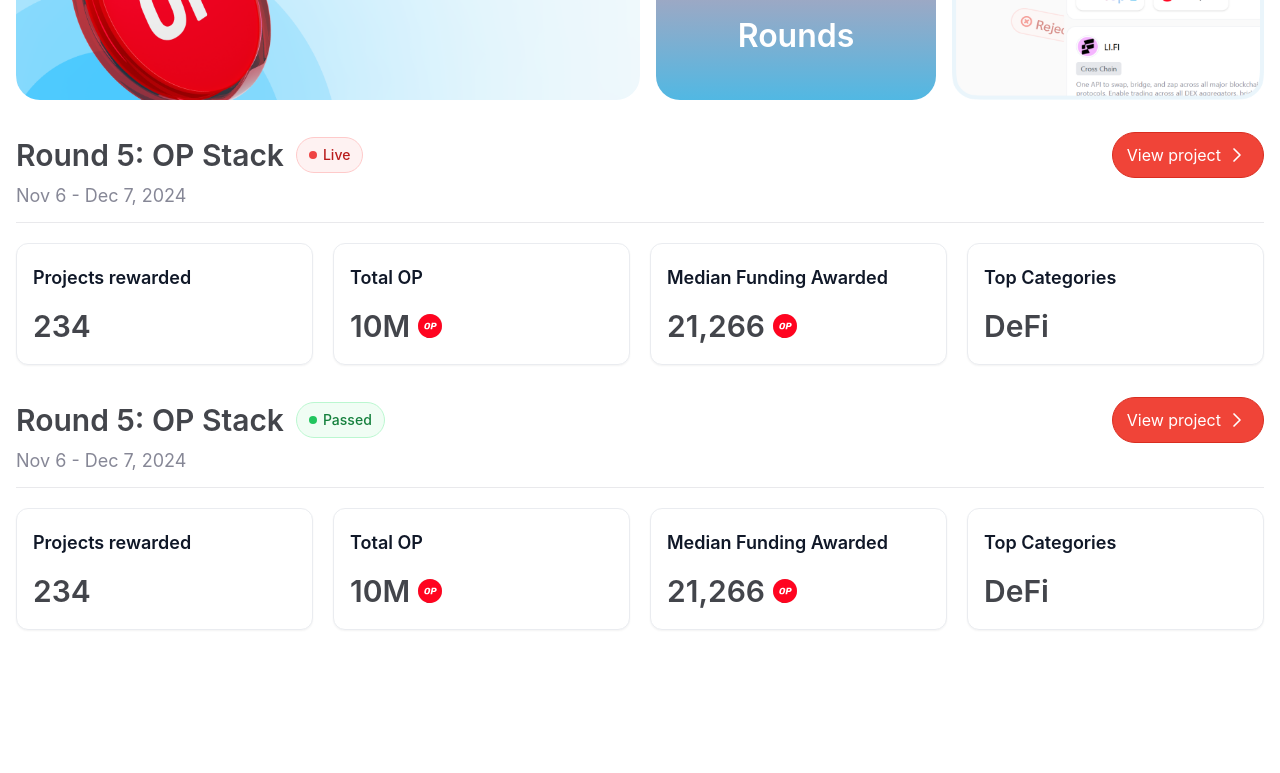
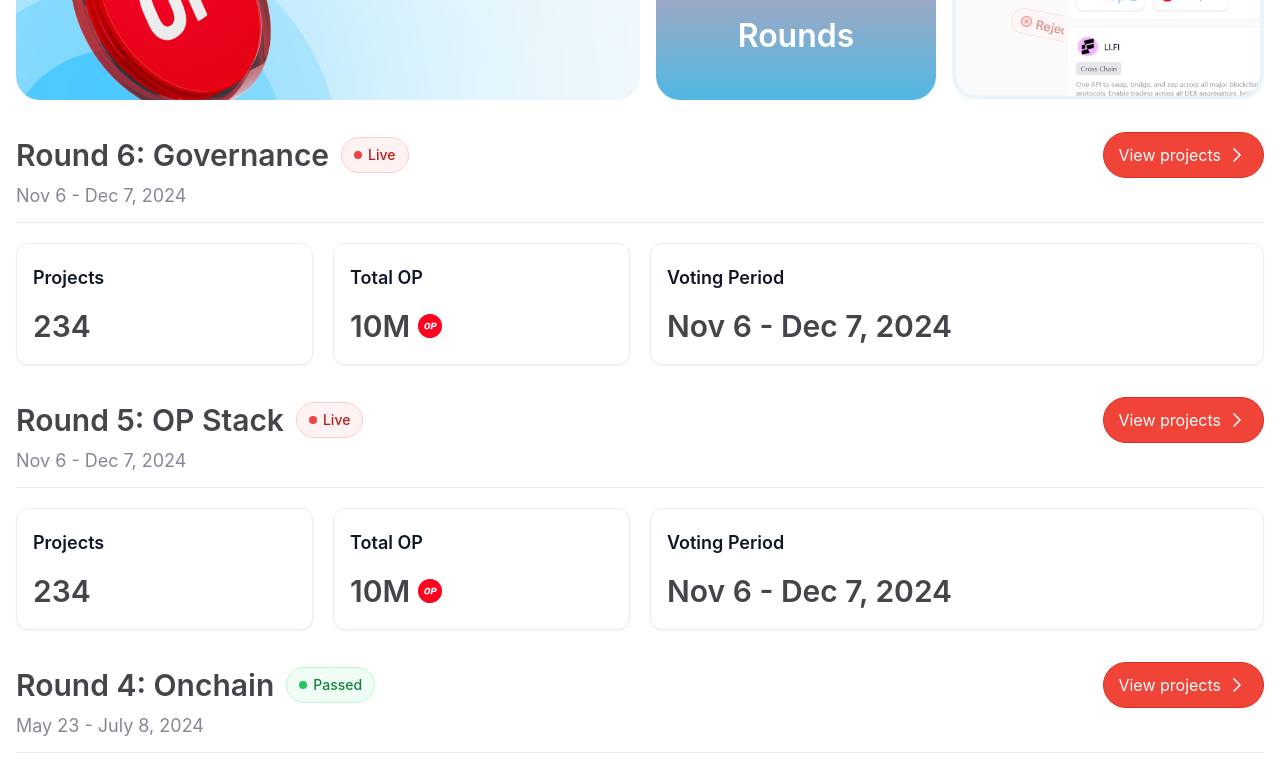
Before and after one commit to Retrolist/retrolist-rounds-landing, a React (Vite) app: page / in a window 1280 px wide. Shown: the part 660-1433 px from the top of the page. Before the commit the page ends 1330 px from the top, so only its background shows below. Built offline with nearby package versions, Linux system fonts and the light colour scheme.

Commit message:
Update data

```diff
--- a/src/App.tsx
+++ b/src/App.tsx
@@ -138,7 +138,18 @@
           </div>
           <div className="mx-auto pb-10 flex-col flex gap-8  mt-8">
             <RetrolistRound
-              link=""
+              link="https://round6.retrolist.app"
+              title="Round 6: Governance"
+              date="Nov 6 - Dec 7, 2024"
+              medianFundingAwarded="21,266"
+              projectRewarded="234"
+              topCategories="DeFi"
+              totalOP="10M"
+              isLive
+            />
+
+            <RetrolistRound
+              link="https://round5.retrolist.app"
               title="Round 5: OP Stack"
               date="Nov 6 - Dec 7, 2024"
               medianFundingAwarded="21,266"
@@ -147,14 +158,25 @@
               totalOP="10M"
               isLive
             />
+
             <RetrolistRound
-              link=""
-              title="Round 5: OP Stack"
-              date="Nov 6 - Dec 7, 2024"
-              medianFundingAwarded="21,266"
-              projectRewarded="234"
+              link="https://round4.retrolist.app"
+              title="Round 4: Onchain"
+              date="May 23 - July 8, 2024"
+              medianFundingAwarded="17,550"
+              projectRewarded="207"
               topCategories="DeFi"
               totalOP="10M"
+            />
+
+            <RetrolistRound
+              link="https://round3.retrolist.app"
+              title="Round 3"
+              date="Sep 19 - Dec 7, 2023"
+              medianFundingAwarded="44,720"
+              projectRewarded="501"
+              topCategories="Developer Ecosystem"
+              totalOP="30M"
             />
           </div>
         </div>
--- a/src/components/opstatscard.tsx
+++ b/src/components/opstatscard.tsx
@@ -2,16 +2,18 @@
   title: string;
   value: string;
   hasIconOP?: boolean;
+  size?: string;
 }
 export const OPStatsCard = ({
   hasIconOP = false,
   title,
   value,
+  size="3xl",
 }: OPStatsCard) => {
   return (
     <div className="px-4 py-5 flex flex-col gap-4 border border-[#EAECF0] bg-white shadow-sm rounded-xl">
       <div className="text-lg font-semibold text-[#101828]">{title}</div>
-      <div className="text-3xl text-[#272930DE] font-semibold flex gap-2 items-center">
+      <div className={`text-${size} text-[#272930DE] font-semibold flex gap-2 items-center`}>
         <div>{value}</div>
         {hasIconOP && (
           <div>
--- a/src/components/retrolistround.tsx
+++ b/src/components/retrolistround.tsx
@@ -5,6 +5,7 @@
   title: string;
   isLive?: boolean;
   date: string;
+  votingPeriod?: string;
   projectRewarded: string;
   totalOP: string;
   medianFundingAwarded: string;
@@ -18,6 +19,7 @@
   projectRewarded,
   topCategories,
   date,
+  votingPeriod,
   totalOP,
 }: RetrolistRoundProps) => {
   const colorClasses = isLive
@@ -52,10 +54,10 @@
             </div>
           </div>
           <a
-            href=""
+            href={link}
             className="py-2.5 px-3.5 flex gap-1 rounded-full border border-[#D92D20] bg-[#F04438] text-white"
           >
-            <div>View project</div>
+            <div>View projects</div>
             <img src="/chevron-right.svg" alt="" />
           </a>
         </div>
@@ -63,14 +65,22 @@
       </a>
       <hr className="border-[#4C4E641F] mt-3 mb-5" />
       <div className="grid lg:grid-cols-4 grid-cols-2 gap-5">
-        <OPStatsCard title="Projects rewarded" value={projectRewarded} />
+        <OPStatsCard title={isLive ? "Projects" : "Projects Rewarded"} value={projectRewarded} />
         <OPStatsCard title="Total OP" value={totalOP} hasIconOP />
-        <OPStatsCard
-          title="Median Funding Awarded"
-          value={medianFundingAwarded}
-          hasIconOP
-        />
-        <OPStatsCard title="Top Categories" value={topCategories} />
+        {isLive ? (
+          <div className="col-span-2">
+            <OPStatsCard title="Voting Period" value={votingPeriod || date} />
+          </div>
+        ) : (
+          <>
+            <OPStatsCard
+              title="Median Funding Awarded"
+              value={medianFundingAwarded}
+              hasIconOP
+            />
+            <OPStatsCard title="Top Categories" value={topCategories} size="2xl" />
+          </>
+        )}
       </div>
     </div>
   );
```
